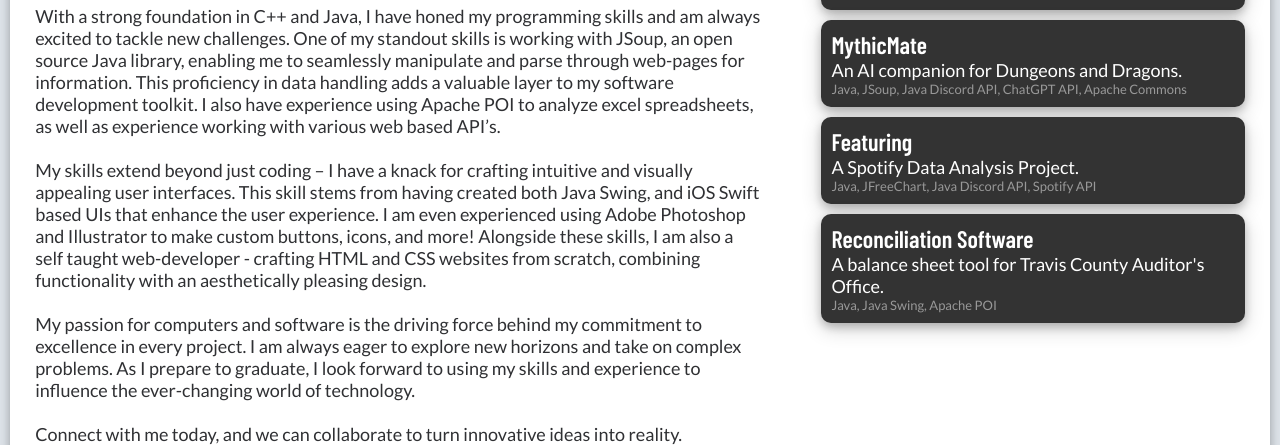
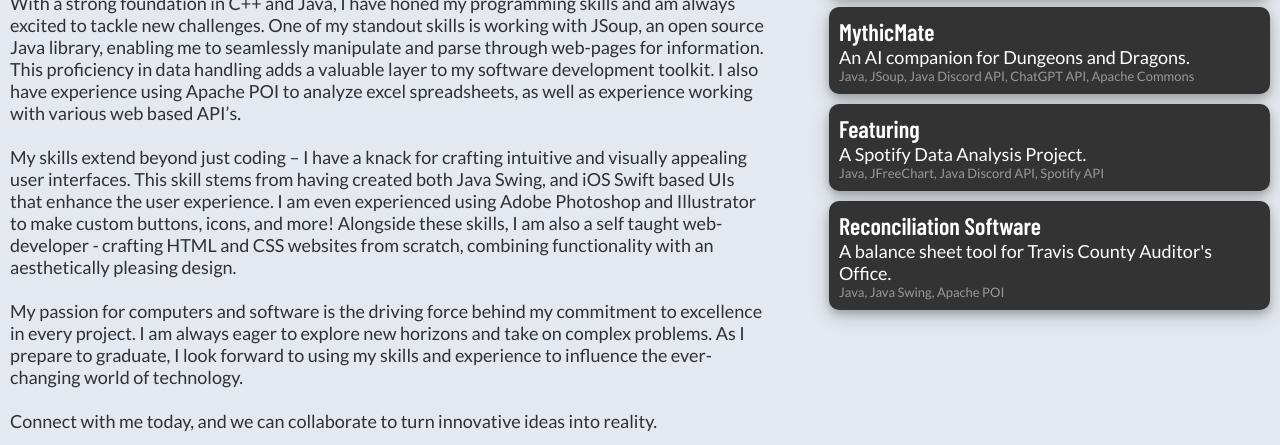
Before and after one commit to ChaseRoohms/ChaseRoohms.github.io, a plain HTML site: page index.html in a window 1280 px wide. Shown: the part 665-1110 px from the top of the page. Drawn offline with nearby package versions, Linux system fonts and the light colour scheme.

Commit message:
Update style.css

```diff
--- a/style.css
+++ b/style.css
@@ -55,7 +55,7 @@ hr{
     margin-top: 5px;
     border-color: var(--darkGray);
 }
-p {
+p{
     font-family: 'Lato', sans-serif;
     font-weight: 400;
     text-align: left;
@@ -64,6 +64,7 @@ p {
     margin-top: 0;
     color: var(--darkGray);
 }
+
 ul{
     font-family: 'Lato', sans-serif;
     font-weight: 400;
@@ -175,17 +176,6 @@ body {
     padding: 10px;
     text-align: center;
 }
-.mainInner{
-    float: left;
-    background-color: var(--white);
-    display: table;
-    height: 100%;
-    text-align: center;
-    transition: margin-left .5s;
-    margin: 0;
-    padding: 1% 2%;
-    box-shadow: 0 4px 8px 0 rgba(0, 0, 0, 0.2), 0 6px 20px 0 rgba(0, 0, 0, 0.19);
-}
 
 /* Resume Page Style - Applies to only resume */
 /* Pushed by menu */
@@ -218,7 +208,6 @@ body {
     vertical-align: middle;
     font-size: 3em;
     font-weight: bold;
-    letter-spacing: 1.25px;
 }
 
 /*----Columns----*/
```
